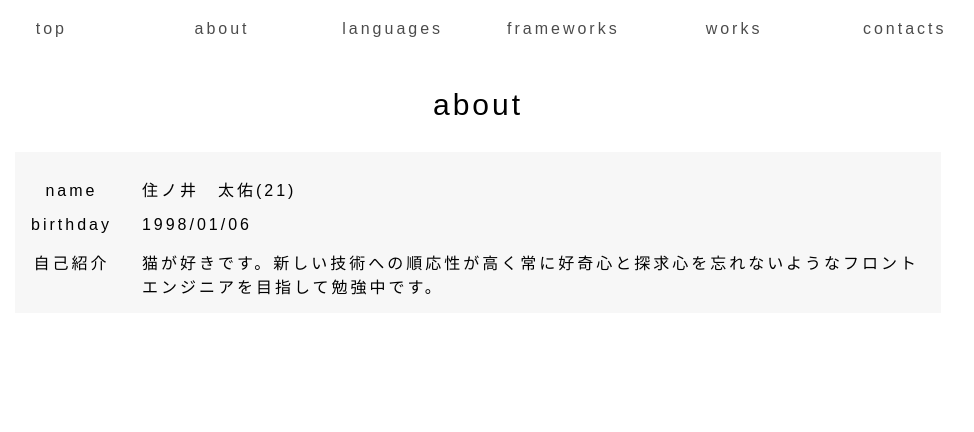
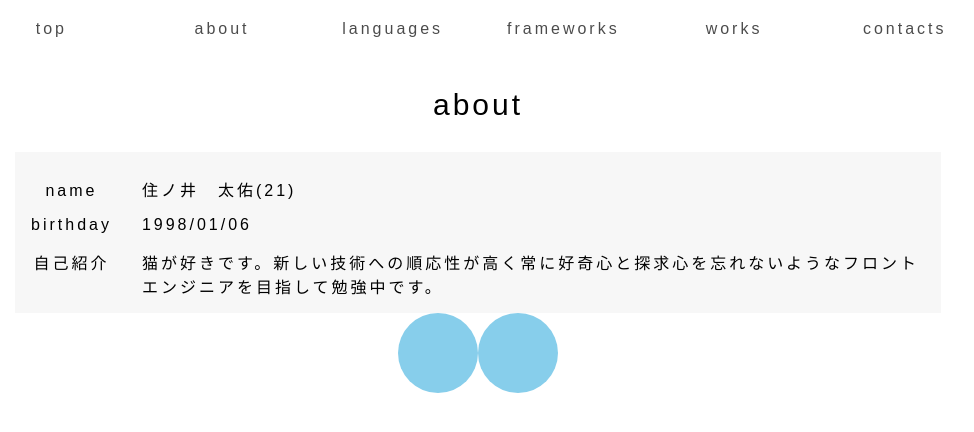
Before and after one commit to TAIniko/nuxt1, a Nuxt app: page /about in a window 1280 px wide. Shown: the top 432 px of the page, without its empty margins (162-1136 px from the left). Built offline with nearby package versions, Linux system fonts and the light colour scheme.

Commit message:
Update Myfooter.vue

```diff
--- a/components/Myfooter.vue
+++ b/components/Myfooter.vue
@@ -38,9 +38,17 @@ export default {
   color: #55acee;
   font-size:50px;
 }
-.fa{
 
-}
+
+.btn{
+  display: inline-block;
+  width: 80px;
+  height: 80px;
+  border-radius: 50%;
+  background: skyblue;
+  text-align:center;
+  line-height: 80px;
+  }
 
 
 </style>
```
